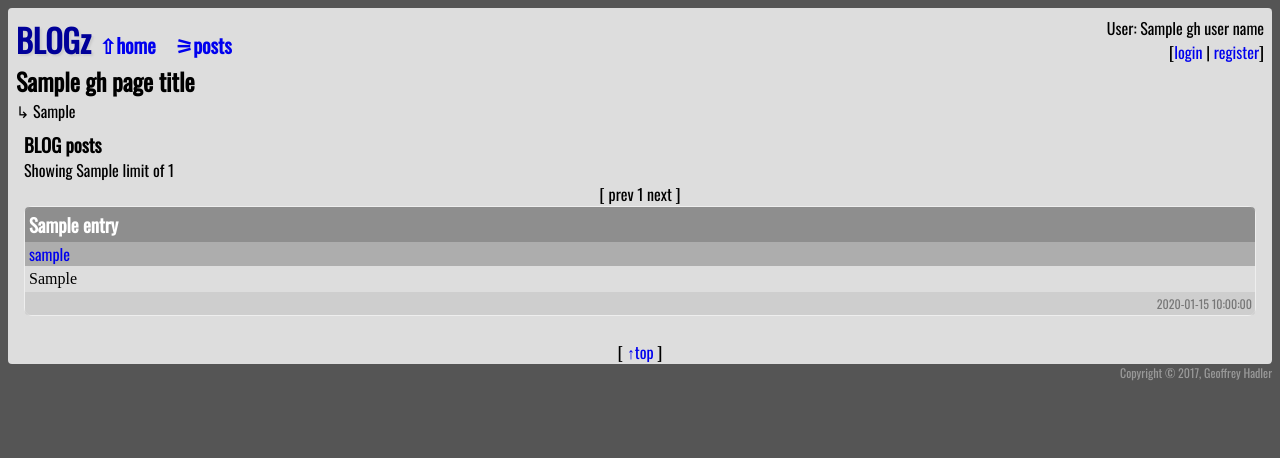
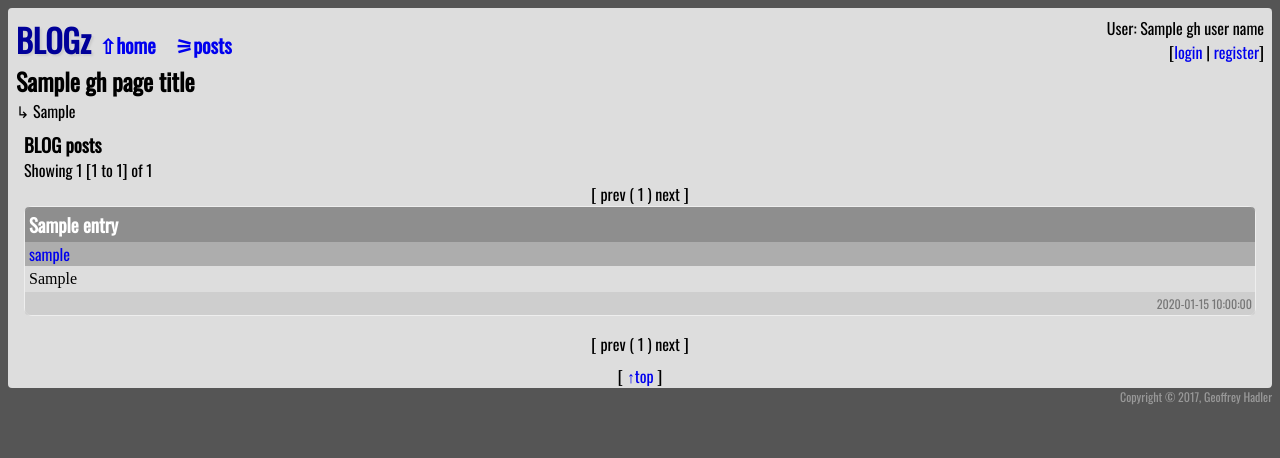
Before and after one commit to ghlaunchcode/blogz, a Flask app: template templates/blog.html in a window 1280 px wide. Shown: the top 458 px of the page. Run offline with Flask 2, Linux system fonts and the light colour scheme; tables that the repository leaves empty hold one stand-in row (values such as "Sample post"); the template is opened without the code that fills it: values that come from a table or form of the project are taken from there, most other values are stand-ins (such as "Sample title", 1, 10 or a date in 2020); some libraries are stand-ins or nearby versions; some web fonts are replaced.

Commit message:
Update pagination and nav

```diff
--- a/templates/blog.html
+++ b/templates/blog.html
@@ -40,23 +40,27 @@
         }
     </style>
 	<div class="blogzView">
-    Showing {{limit}} of {{ghEntries.total}}<br/>
+    Showing {{ ghEntries.items|length }}
+    [{{ ghEntries.page * ghEntries.items|length - ghEntries.items|length + 1 }} to {{ ghEntries.page * ghEntries.items|length }}]
+    of {{ghEntries.total}}<br/>
         <div class="paginateNav">
             [
             {% if ghEntries.has_prev  %}
-                <a href="{{url_for('blog', page=ghEntries.prev_num)}}">prev</a>
+                <a href="{{url_for('blog', page=ghEntries.prev_num, limit=limit)}}">prev</a>
             {% else %}
                 prev
             {% endif %}
+            (
             {% for page in ghEntries.iter_pages() %}
                 {% if page != ghEntries.page %}
-                    <a href="{{url_for('blog', page=page)}}">{{ page }}</a>
+                    <a href="{{url_for('blog', page=page, limit=limit)}}">{{ page }}</a>
                 {% else %}
                     {{ page }}
                 {% endif %}
             {% endfor %}
+            )
             {% if ghEntries.has_next %}
-                <a href="{{url_for('blog', page=ghEntries.next_num)}}">next</a>
+                <a href="{{url_for('blog', page=ghEntries.next_num, limit=limit)}}">next</a>
             {% else %}
                 next
             {% endif %}
@@ -83,10 +87,28 @@
     {% endfor %}
     </div>
 
-    {% if ghEntries.has_prev  %}
-        <a href="{{url_for('blog', page=ghEntries.prev_num)}}">prev</a>
-    {% endif %}
-    {% if ghEntries.has_next %}
-        <a href="{{url_for('blog', page=ghEntries.next_num)}}">next</a>
-    {% endif %}
+    <div class="paginateNav">
+        [
+        {% if ghEntries.has_prev  %}
+            <a href="{{url_for('blog', page=ghEntries.prev_num, limit=limit)}}">prev</a>
+        {% else %}
+            prev
+        {% endif %}
+        (
+        {% for page in ghEntries.iter_pages() %}
+            {% if page != ghEntries.page %}
+                <a href="{{url_for('blog', page=page, limit=limit)}}">{{ page }}</a>
+            {% else %}
+                {{ page }}
+            {% endif %}
+        {% endfor %}
+        )
+        {% if ghEntries.has_next %}
+            <a href="{{url_for('blog', page=ghEntries.next_num, limit=limit)}}">next</a>
+        {% else %}
+            next
+        {% endif %}
+        ]
+    </div>
+
 {% endblock %}
```
Also changed, not shown: routes.py (+0 -21 lines).
